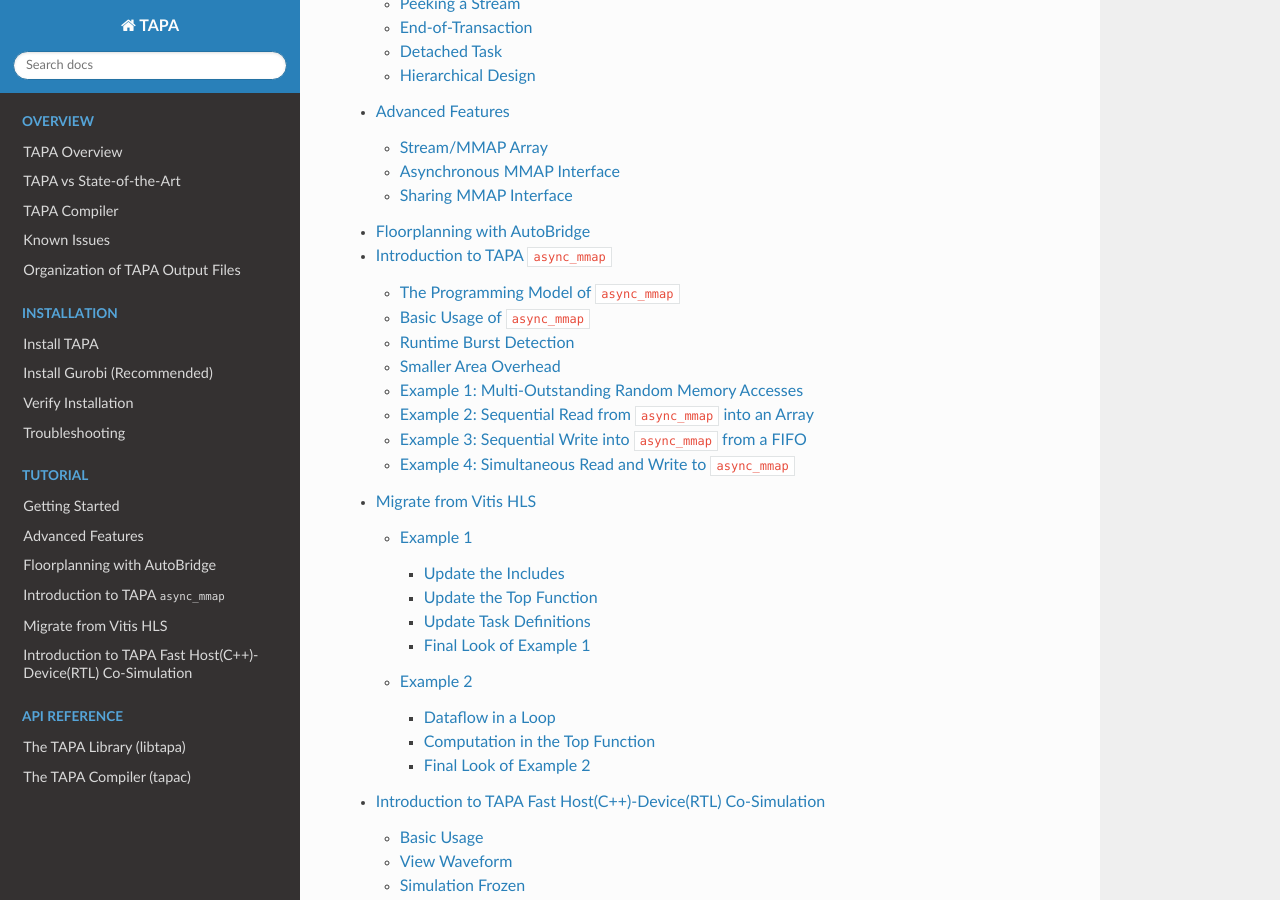
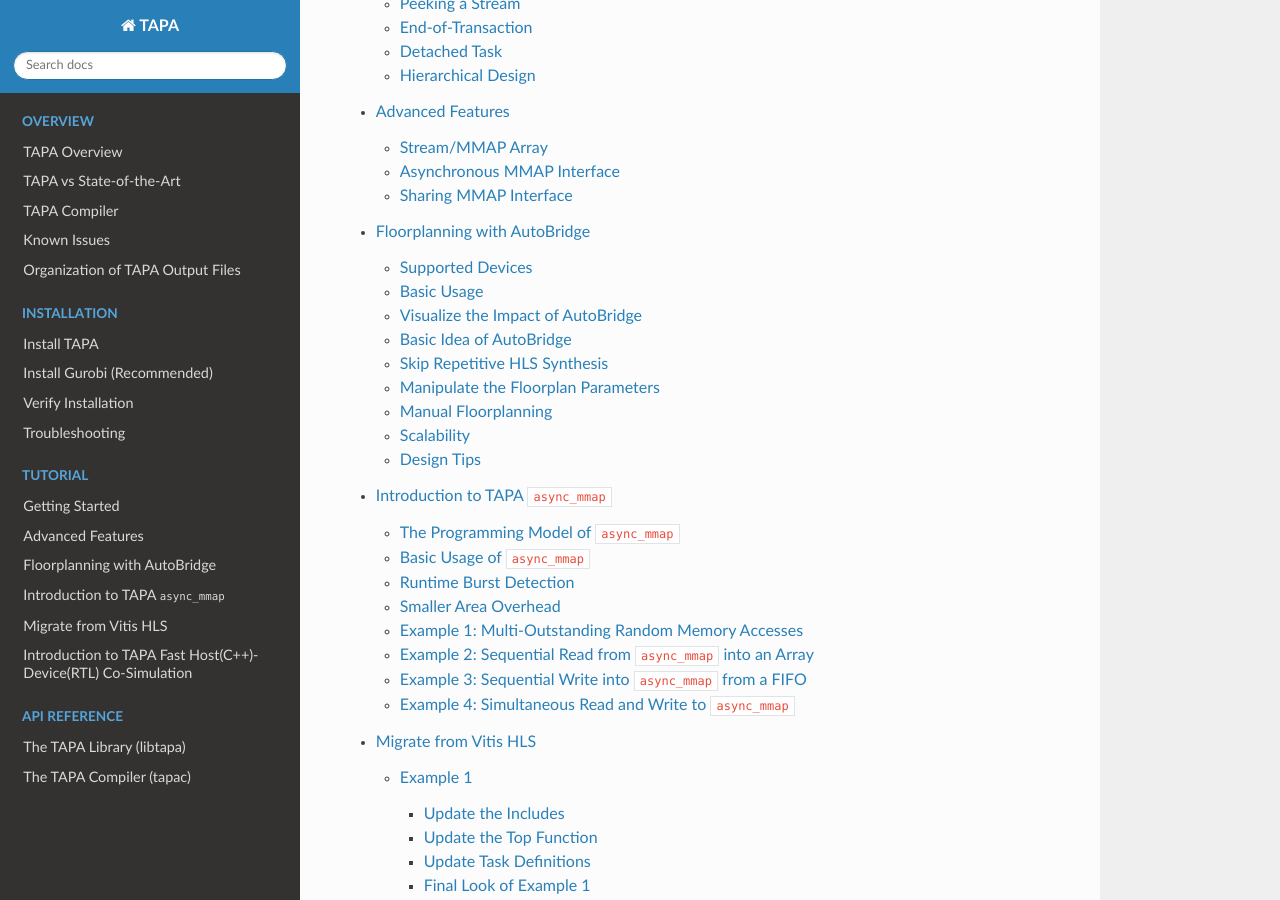
Before and after one commit to rapidstream-org/rapidstream-tapa, a Sphinx documentation site: the page built from docs/index.rst, in a window 1280 px wide and 900 px high, scrolled down 1537 px. Built offline with Sphinx 7.4.7 and the Read the Docs theme 2.0.0, drawn with Linux system fonts in a browser that asks for light colours; some of the changed lines change nothing that is shown.

Commit message:
docs: update autobridge

```diff
--- a/docs/autobridge.rst
+++ /dev/null
@@ -1,63 +0,0 @@
-
-Floorplanning with `AutoBridge <https://github.com/Licheng-Guo/AutoBridge>`_
-----------------------------------------------------------------------------------
-
-This section covers the usage of AutoBridge in TAPA.
-
-AutoBridge is an automated floorplanning and pipelining tool for HLS designs.
-By leveraging the high-level design hierarchies,
-it produces coarse-grained floorplans so that SLR crossing do not bottleneck the
-clock frequency of an HLS kernel.
-This is natively integrated with TAPA.
-
-When running ``tapac``, specify the output constraint file:
-
-.. code-block:: shell
-  :emphasize-lines: 5
-
-  tapac -o vadd.$platform.hw.xo vadd.cpp \
-    --platform $platform \
-    --top VecAdd \
-    --work-dir vadd.$platform.hw.xo.tapa \
-    --constraint constraint.tcl
-
-Since the AXI interfaces are generally not very flexible,
-it'll be good if the ``m_axi``
-`connectivity configuration file <https://docs.xilinx.com/r/en-US/ug1393-vitis-application-acceleration/connectivity-Options>`_
-is also specified:
-
-.. code-block:: shell
-  :emphasize-lines: 6
-
-  tapac -o vadd.$platform.hw.xo vadd.cpp \
-    --platform $platform \
-    --top VecAdd \
-    --work-dir vadd.$platform.hw.xo.tapa \
-    --constraint constraint.tcl \
-    --connectivity connectivity.ini
-
-By default, AutoBridge uses the resource estimation from HLS report.
-This can be fairly inaccurate and effect the QoR.
-TAPA can be configured to use RTL synthesis result for each task instance.
-
-.. code-block:: shell
-  :emphasize-lines: 7
-
-  tapac -o vadd.$platform.hw.xo vadd.cpp \
-    --platform $platform \
-    --top VecAdd \
-    --work-dir vadd.$platform.hw.xo.tapa \
-    --constraint constraint.tcl \
-    --connectivity connectivity.ini \
-    --enable-synth-util
-
-.. note::
-
-  Tasks are synthesized in parallel for the post-synthesis area report.
-
-.. note::
-
-  Currently, AutoBridge can only handle the top-level hierarchy.
-  Lower-level hierarchies are not visible to AutoBridge and are treated as a
-  whole.
-  You may need to take this into consideration when designing the kernel.
--- a/docs/index.rst
+++ b/docs/index.rst
@@ -19,7 +19,7 @@
   :caption: Tutorial
 
   tutorial
-  autobridge
+  tutorial/autobridge
   tutorial/async_mmap
   tutorial/migrate_from_vitis_hls
   tutorial/fast_cosim
--- /dev/null
+++ b/docs/tutorial/autobridge.rst
@@ -0,0 +1,240 @@
+
+Floorplanning with `AutoBridge <https://github.com/Licheng-Guo/AutoBridge>`_
+----------------------------------------------------------------------------------
+
+This section covers the usage of AutoBridge in TAPA.
+
+AutoBridge is an automated floorplanning and pipelining tool for HLS designs.
+By leveraging the high-level design hierarchies,
+it produces coarse-grained floorplans so that SLR crossing do not bottleneck the
+clock frequency of an HLS kernel.
+This is natively integrated with TAPA.
+
+Supported Devices
+::::::::::::::::::::::::::::
+
+Currently AutoBridge supports the Xilinx Alveo U250 and U280 FPGAs. Specifically, the tool has been tested on Vitis version ``xilinx_u250_xdma_201830_2`` and ``xilinx_u280_xdma_201920_3``.
+
+- Feel free to contact us for support of other devices.
+- Note that the methodology works on large devices (like UltraScale+).
+
+Basic Usage
+::::::::::::
+
+When running ``tapac``, add the ``--enable-floorplan`` option and specify the output constraint file with the ``--floorplan-output`` option.
+
+.. code-block:: shell
+  :emphasize-lines: 5,6
+
+  tapac -o vadd.$platform.hw.xo vadd.cpp \
+    --platform $platform \
+    --top VecAdd \
+    --work-dir vadd.$platform.hw.xo.tapa \
+    --enable-floorplan \
+    --floorplan-output constraint.tcl
+
+AutoBridge needs to know how the AXI interfaces bind to the physical ports, thus the user need to provide a
+`connectivity configuration file <https://docs.xilinx.com/r/en-US/ug1393-vitis-application-acceleration/connectivity-Options>`_ through the ``--connectivity`` option:
+
+.. code-block:: shell
+  :emphasize-lines: 7
+
+  tapac -o vadd.$platform.hw.xo vadd.cpp \
+    --platform $platform \
+    --top VecAdd \
+    --work-dir vadd.$platform.hw.xo.tapa \
+    --enable-floorplan \
+    --floorplan-output constraint.tcl \
+    --connectivity connectivity.ini
+
+.. note::
+
+  Be careful with the connectivity file. An inferior port binding will cause unnecessary routing congestion. Especially for U280 users, since all the 32 HBM channels are placed on the bottom SLR, you want to balance the usage of channel 0-15 and channel 16-21.
+
+Here is an example of the connectivity file. The syntax is the same as required by the Vitis workflow:
+
+.. code-block:: shell
+
+  [connectivity]
+  sp=VecAdd_1.a:DDR[0]
+  sp=VecAdd_1.b:DDR[1]
+  sp=VecAdd_1.c:DDR[2]
+
+- Note that if you invoke tapac from the command line, you must append an ``_1`` suffix to the top name. On the other hand, you must not append this suffix if you use the cmake flow.
+
+
+By default, AutoBridge uses the resource estimation from HLS report.
+This can be fairly inaccurate (especially for LUT and FF) and affect the QoR.
+TAPA can be configured to use RTL synthesis result for each task instance by the ``--enable-synth-util`` option.
+This option instructs TAPA to run logic synthesis of each task to get a more accurate resource usage, thus improving the quality of the floorplanning results.
+
+.. code-block:: shell
+  :emphasize-lines: 8
+
+  tapac -o vadd.$platform.hw.xo vadd.cpp \
+    --platform $platform \
+    --top VecAdd \
+    --work-dir vadd.$platform.hw.xo.tapa \
+    --enable-floorplan \
+    --floorplan-output constraint.tcl \
+    --connectivity connectivity.ini \
+    --enable-synth-util
+
+.. note::
+
+  Tasks are synthesized in parallel for the post-synthesis area report. Still, this step could takes a while as RTL synthesis is much slower than C synthesis. By default, tapac will invoke 8 parallel Vivado processes to synthesize each task. You could allow more processes through the ``--max-parallel-synth-jobs`` option, though you should be careful to not run out of memory.
+
+
+If an external memory port is only read from or only write to, you should mark it through the ``--read-only-args`` and ``--write-only-args`` options. They will help improve the floorplan quality. Those options accept regular expressions representing multiple ports. In the example, ports whose names match the pattern ``hbm_[0-3]`` will be marked as read-only, while ports ``my_out_port`` and ``another_out_port`` will be marked as write-only.
+
+.. code-block:: shell
+  :emphasize-lines: 9,10,11
+
+  tapac -o vadd.$platform.hw.xo vadd.cpp \
+    --platform $platform \
+    --top VecAdd \
+    --work-dir vadd.$platform.hw.xo.tapa \
+    --enable-floorplan \
+    --floorplan-output constraint.tcl \
+    --connectivity connectivity.ini \
+    --enable-synth-util \
+    --read-only-args "hbm_[0-3]" \
+    --write-only-args "my_out_port" \
+    --write-only-args "another_out_port" \
+
+Visualize the Impact of AutoBridge
+::::::::::::::::::::::::::::::::::::::
+
+This figure visualizes the difference in the final bitstream with or without AutoBridge.
+
+.. image:: https://user-images.githubusercontent.com/32432619/165637029-9595b37b-6323-463b-a206-aa73ad7c1519.png
+  :width: 50 %
+
+It  shows a CNN accelerator implemented on
+the Xilinx U250 FPGA. It interacts with three DDR controllers, as
+marked in grey, pink, and yellow blocks in the figure. In the original
+implementation result, the whole design is packed close together
+within die 2 and die 3. To demonstrate our proposed idea, we first
+manually floorplan the design to distribute the logic in four dies
+and to avoid overlapping the user logic with DDR controllers. Additionally, we pipeline the FIFO channels connecting modules in
+different dies as demonstrated in the figure. The manual approach
+improves the final frequency by 53%, from 216 MHz to 329 MHz.
+
+Basic Idea of AutoBridge
+::::::::::::::::::::::::::
+
+The key idea of AutoBridge is that it utilizes the pipelining flexibility of data flow designs.
+
+.. image:: https://user-images.githubusercontent.com/32432619/165635895-6955f6e2-3517-4dad-9f54-4203e997eb8a.png
+  :width: 75 %
+
+- To relieve local congestion, AutoBridge tries to spread the logic evenly across the entire device.
+- To resolve global critical paths, AutoBridge adds additional pipelines to the latency-insensitive interfaces between tasks.
+
+
+.. image:: https://user-images.githubusercontent.com/32432619/165636025-a85940ac-70f9-4a2d-8376-c1a96510e449.png
+  :width: 75 %
+
+
+Skip Repetitive HLS Synthesis
+::::::::::::::::::::::::::::::::::::::
+
+The following sections discuss how to manipulate the floorplanning process and you may need to run floorplanning multiple times on the same design. To avoid re-running HLS compilation of the tasks, you could specify which steps of TAPA you want to activate. By default, TAPA will execute all steps.
+
+.. code-block:: shell
+
+  tapac -o vadd.$platform.hw.xo vadd.cpp \
+    --platform $platform \
+    --top VecAdd \
+    --work-dir vadd.$platform.hw.xo.tapa \
+
+This is equivalent to:
+
+.. code-block:: shell
+  :emphasize-lines: 5,6,7,8,9,10
+
+  tapac -o vadd.$platform.hw.xo vadd.cpp \
+    --platform $platform \
+    --top VecAdd \
+    --work-dir vadd.$platform.hw.xo.tapa \
+    --run-tapacc \
+    --run-hls \
+    --generate-task-rtl \
+    --run-floorplanning \
+    --generate-top-rtl \
+    --pack-xo \
+
+If you want to re-run floorplanning only, you could only specify the last four steps:
+
+.. code-block:: shell
+  :emphasize-lines: 5,6,7,8
+
+  tapac -o vadd.$platform.hw.xo vadd.cpp \
+    --platform $platform \
+    --top VecAdd \
+    --work-dir vadd.$platform.hw.xo.tapa \
+    --generate-task-rtl \
+    --run-floorplanning \
+    --generate-top-rtl \
+    --pack-xo \
+
+Manipulate the Floorplan Parameters
+::::::::::::::::::::::::::::::::::::::::
+
+The floorplanning process is about the tradeoff between two factors:
+
+- Area limit: the maximal percentage of occupied resources in each slot
+- SLR crossing limit: the maximal number of wires crossing an SLR boundary
+
+Given a specific area limit and an SLR crossing limit, AutoBridge assigns each task to one slot such that minimize the total wire length.
+By default, AutoBridge will empirically select an area limit and an SLR crossing limit within an acceptable range.
+
+You could manipulate AutoBridge through the following options:
+
+- ``--min-area-limit`` and ``--max-area-limit`` specify the range of acceptable area limit that AutoBridge chooses from.
+- ``--min-slr-width-limit`` and ``--max-slr-width-limit`` specify the range of acceptable SLR crossing limit that AutoBridge chooses from.
+- ``--floorplan-opt-priority`` controls the priority between the two factors. By default, AutoBridge takes priority in selecting a smaller area limit (``AREA_PRIORITIZED``). You could change it by providing the ``SLR_CROSSING_PRIORITIZED`` option.
+
+Manual Floorplanning
+:::::::::::::::::::::::
+
+You could enforce the tool to assign certain task instances to specified slots. To do this, use the ``--floorplan-pre-assignments`` option to provide a json file that includes the manual floorplanning.
+
+- A common use case is to reproduce the floorplan step of a previous run. In each time, AutoBridge will generate a ``floorplan-region-to-instances.json`` that records the entire floorplan results. If you simply provide this file from a previous run, then you are essentially reproducing the previous run.
+
+- This step requires you to know some lower level information of the device.
+
+- Here is an example json file. ``CR_X0Y0_To_CR_X3Y3`` stands for "the rectangle region determined by CLOCKREGION_X0Y0 and CLOCKREGION_X3Y3". Assume that the task ``foo`` is invoked twice, this json assigns the first invoked instance ``TASK_VERTEX_foo_1`` to ``CR_X0Y0_To_CR_X3Y3`` and the second invoked instance to ``CR_X4Y8_To_CR_X7Y11``.
+
+.. code-block:: json
+
+  {
+    "CR_X0Y0_To_CR_X3Y3": [
+      "TASK_VERTEX_foo_1",
+      "TASK_VERTEX_bar"
+    ],
+    "CR_X4Y8_To_CR_X7Y11": [
+      "TASK_VERTEX_foo_2",
+      "TASK_VERTEX_taz"
+    ]
+  }
+
+Scalability
+::::::::::::
+
+AutoBridge has been tested on designs from <20 tasks to designs with >1000 tasks. Here are some tips if you have more than hundreds of tasks:
+
+- Install the Gurobi solver. Gurobi is free for academia, and the registration process takes less than 5 minutes. See instructions :ref:`here <installation:install gurobi (recommended)>`.
+
+- By default, AutoBridge searches for optimal solutions globally. However, if the process could not finish within a reasonable time, try adding the ``--floorplan-strategy`` option with ``QUICK_FLOORPLANNING``. Empirically, designs with hundreds of tasks may need to run in this strategy, but the situation varies a lot based on how the tasks are connected.
+
+- By default, each solving process is allowed for 600 seconds. You could adjust the threshold by the ``--max-search-time`` option.
+
+
+Design Tips
+::::::::::::::::
+
+- A general rule of thumb is to write smaller tasks, which allows more flexibility in the floorplanning process.
+- Currently, AutoBridge can only handle the top-level hierarchy. Lower-level hierarchies are not visible to AutoBridge and are treated as a
+  whole. You may need to take this into consideration when designing the kernel. This limitation is expected to be addressed soon.
+- AutoBridge will generate a ``.dot`` file that helps you visualize the topology of your design.
```
